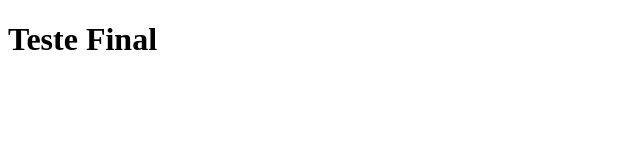
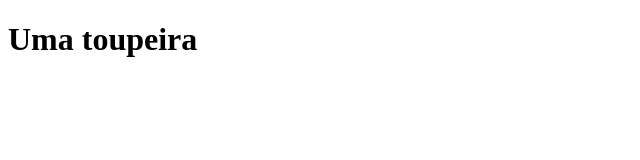
Before and after one commit to sergiolsf/clone-tabnews, a Next.js app: page / in a window 1280 px wide. Shown: the top 160 px of the page, without its empty margins (0-640 px from the left). Built offline with nearby package versions, Linux system fonts and the light colour scheme.

Commit message:
nova mensagem

```diff
--- a/pages/index.js
+++ b/pages/index.js
@@ -1,5 +1,5 @@
 function Home() {
-    return <h1>Teste Final</h1>
+    return <h1>Uma toupeira</h1>
 }
 
 export default Home;
```
